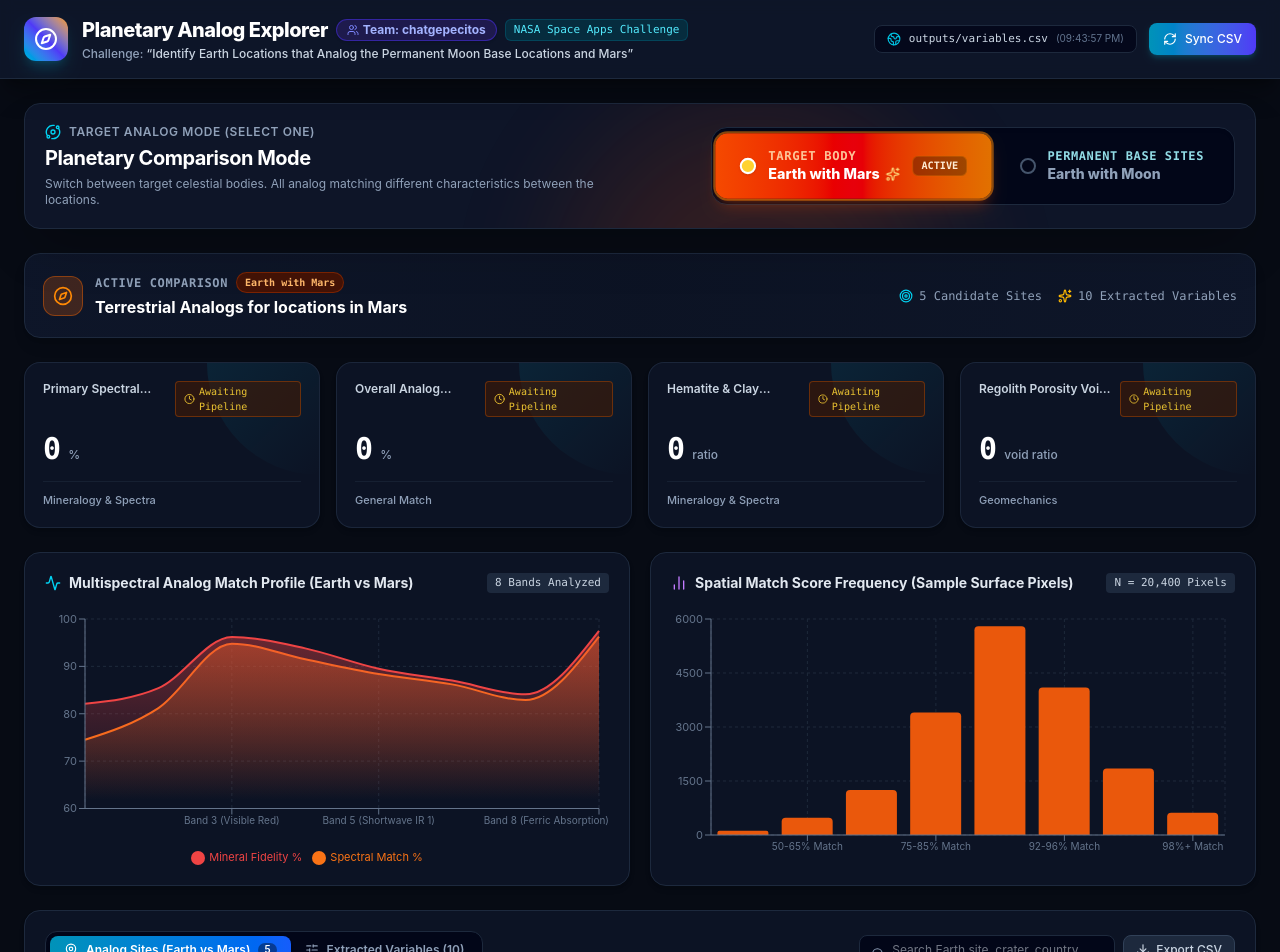
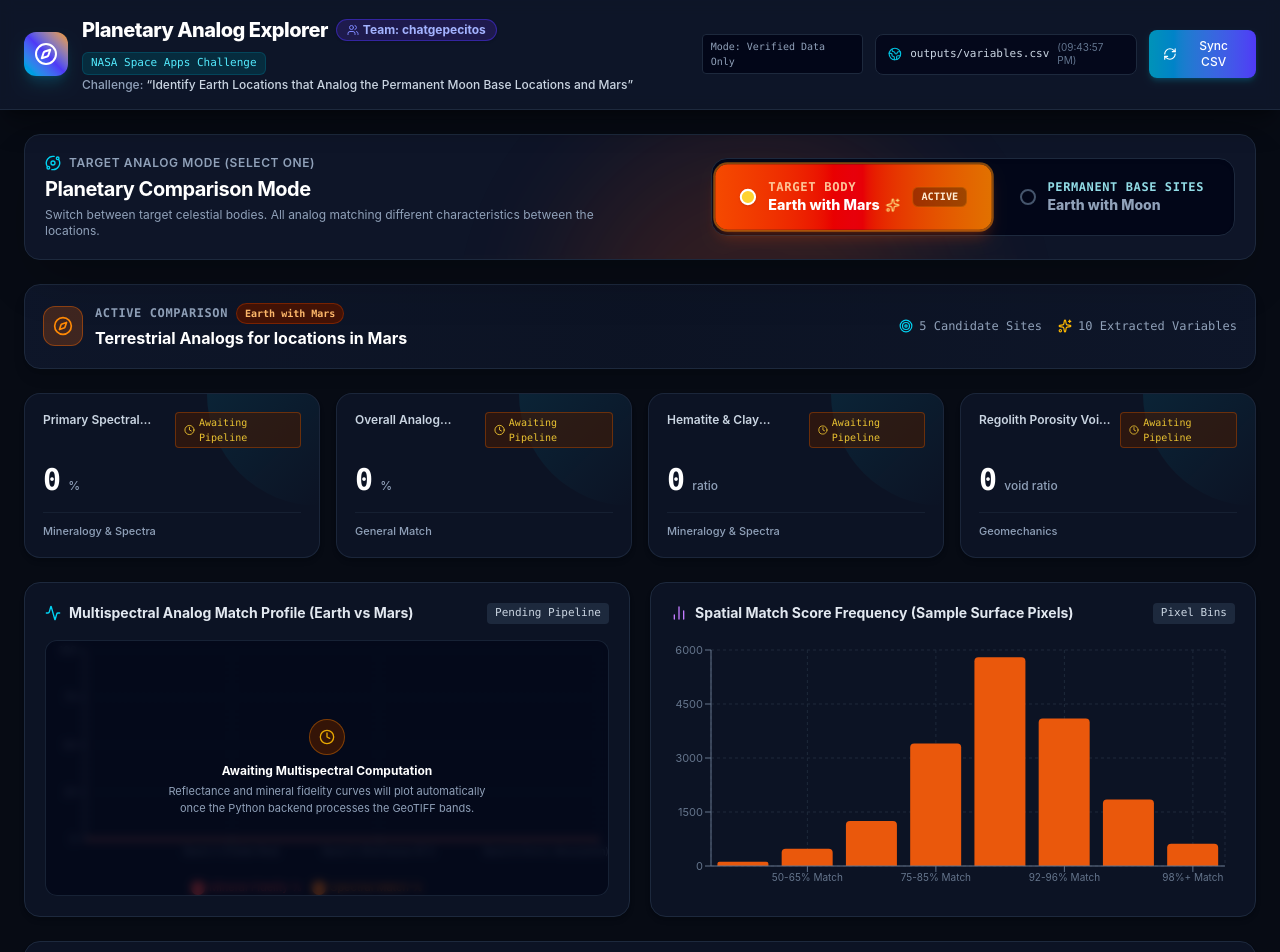
Before and after one commit to Chapinguin/chatgepecitos, a React (Vite) app in the folder frontend/: page / in a window 1280 px wide. Shown: the top 952 px of the page. Built offline with nearby package versions, Linux system fonts and the light colour scheme.

Commit message:
feat(ui): enforce strict zero containment baseline across layers, sites, and charts

```diff
--- a/frontend/src/components/Header.tsx
+++ b/frontend/src/components/Header.tsx
@@ -43,6 +43,10 @@ export const Header: React.FC<HeaderProps> = ({
 
         {/* Sync & Source Actions */}
         <div className="flex items-center gap-3 w-full md:w-auto justify-end">
+          <span className="hidden xl:inline-flex items-center gap-1 text-[10px] font-mono px-2 py-1 rounded bg-slate-950 text-slate-400 border border-slate-800">
+            Mode: Verified Data Only
+          </span>
+
           <div className="flex items-center gap-2 px-3 py-1.5 rounded-lg bg-slate-950/80 border border-slate-800 text-xs text-slate-300">
             <Globe2 className="w-3.5 h-3.5 text-cyan-400 animate-pulse" />
             <span className="font-mono text-[11px]">outputs/variables.csv</span>
--- a/frontend/src/components/VariableCharts.tsx
+++ b/frontend/src/components/VariableCharts.tsx
@@ -12,7 +12,7 @@ import {
   Legend,
 } from 'recharts';
 import type { LayerMetric, HistogramBin, TargetBody } from '../types';
-import { Activity, BarChart2 } from 'lucide-react';
+import { Activity, BarChart2, Clock } from 'lucide-react';
 
 interface VariableChartsProps {
   layerMetrics: LayerMetric[];
@@ -29,10 +29,13 @@ export const VariableCharts: React.FC<VariableChartsProps> = ({
   const primaryColor = isMars ? '#f97316' : '#06b6d4';
   const secondaryColor = isMars ? '#ef4444' : '#6366f1';
 
+  const isBandsPending = layerMetrics.length === 0 || layerMetrics.every((l) => l.matchScore === 0);
+  const isHistogramPending = histogram.length === 0 || histogram.every((h) => h.count === 0);
+
   return (
     <div className="grid grid-cols-1 lg:grid-cols-2 gap-5">
       {/* Chart 1: Spectral & Geological Match by Band */}
-      <div className="bg-slate-900/70 border border-slate-800 rounded-2xl p-5 shadow-md">
+      <div className="bg-slate-900/70 border border-slate-800 rounded-2xl p-5 shadow-md relative overflow-hidden">
         <div className="flex items-center justify-between mb-4">
           <div className="flex items-center gap-2">
             <Activity className="w-4 h-4 text-cyan-400" />
@@ -41,11 +44,25 @@ export const VariableCharts: React.FC<VariableChartsProps> = ({
             </h3>
           </div>
           <span className="text-[11px] font-mono px-2 py-0.5 rounded bg-slate-800 text-slate-300">
-            {layerMetrics.length} Bands Analyzed
+            {isBandsPending ? 'Pending Pipeline' : `${layerMetrics.length} Bands Analyzed`}
           </span>
         </div>
 
-        <div className="h-64 w-full">
+        <div className="h-64 w-full relative">
+          {isBandsPending && (
+            <div className="absolute inset-0 z-10 flex flex-col items-center justify-center bg-slate-950/70 backdrop-blur-xs rounded-xl border border-slate-800/80 p-4 text-center">
+              <div className="w-9 h-9 rounded-full bg-amber-950/80 border border-amber-600/50 flex items-center justify-center mb-2 animate-pulse">
+                <Clock className="w-4 h-4 text-amber-400" />
+              </div>
+              <h4 className="text-xs font-bold text-white mb-1">
+                Awaiting Multispectral Computation
+              </h4>
+              <p className="text-[11px] text-slate-400 max-w-xs">
+                Reflectance and mineral fidelity curves will plot automatically once the Python backend processes the GeoTIFF bands.
+              </p>
+            </div>
+          )}
+
           <ResponsiveContainer width="100%" height="100%">
             <AreaChart data={layerMetrics} margin={{ top: 10, right: 10, left: -20, bottom: 0 }}>
               <defs>
@@ -60,7 +77,7 @@ export const VariableCharts: React.FC<VariableChartsProps> = ({
               </defs>
               <CartesianGrid strokeDasharray="3 3" stroke="#1e293b" />
               <XAxis dataKey="layer" stroke="#64748b" tick={{ fontSize: 10 }} />
-              <YAxis stroke="#64748b" tick={{ fontSize: 11 }} domain={[60, 100]} />
+              <YAxis stroke="#64748b" tick={{ fontSize: 11 }} domain={[0, 100]} />
               <Tooltip
                 contentStyle={{
                   backgroundColor: '#0f172a',
@@ -98,7 +115,7 @@ export const VariableCharts: React.FC<VariableChartsProps> = ({
       </div>
 
       {/* Chart 2: Analog Score Distribution Histogram */}
-      <div className="bg-slate-900/70 border border-slate-800 rounded-2xl p-5 shadow-md">
+      <div className="bg-slate-900/70 border border-slate-800 rounded-2xl p-5 shadow-md relative overflow-hidden">
         <div className="flex items-center justify-between mb-4">
           <div className="flex items-center gap-2">
             <BarChart2 className="w-4 h-4 text-purple-400" />
@@ -107,11 +124,25 @@ export const VariableCharts: React.FC<VariableChartsProps> = ({
             </h3>
           </div>
           <span className="text-[11px] font-mono px-2 py-0.5 rounded bg-slate-800 text-slate-300">
-            N = 20,400 Pixels
+            {isHistogramPending ? 'Pending Pipeline' : 'Pixel Bins'}
           </span>
         </div>
 
-        <div className="h-64 w-full">
+        <div className="h-64 w-full relative">
+          {isHistogramPending && (
+            <div className="absolute inset-0 z-10 flex flex-col items-center justify-center bg-slate-950/70 backdrop-blur-xs rounded-xl border border-slate-800/80 p-4 text-center">
+              <div className="w-9 h-9 rounded-full bg-amber-950/80 border border-amber-600/50 flex items-center justify-center mb-2 animate-pulse">
+                <Clock className="w-4 h-4 text-amber-400" />
+              </div>
+              <h4 className="text-xs font-bold text-white mb-1">
+                Awaiting Pixel Distribution
+              </h4>
+              <p className="text-[11px] text-slate-400 max-w-xs">
+                Spatial pixel frequency histogram is queued for backend execution.
+              </p>
+            </div>
+          )}
+
           <ResponsiveContainer width="100%" height="100%">
             <BarChart data={histogram} margin={{ top: 10, right: 10, left: -20, bottom: 0 }}>
               <CartesianGrid strokeDasharray="3 3" stroke="#1e293b" />
```
Also changed, not shown: frontend/public/data/earth_with_mars_layers.csv, frontend/public/data/earth_with_moon_layers.csv, frontend/public/data/planetary_analog_sites.csv.
